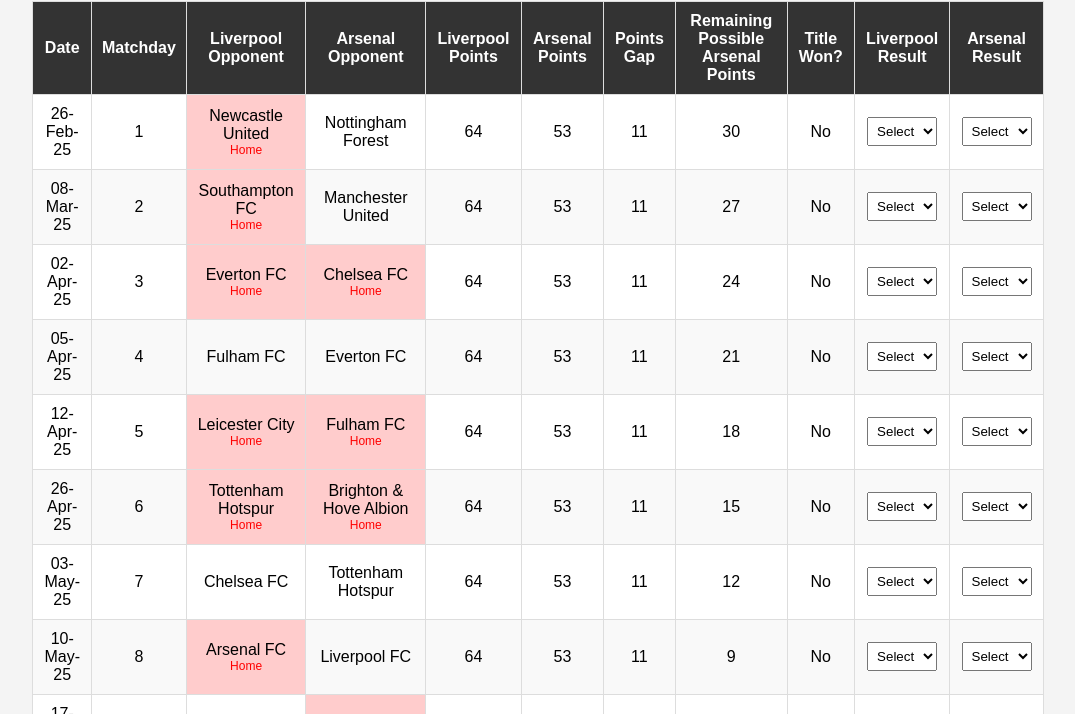
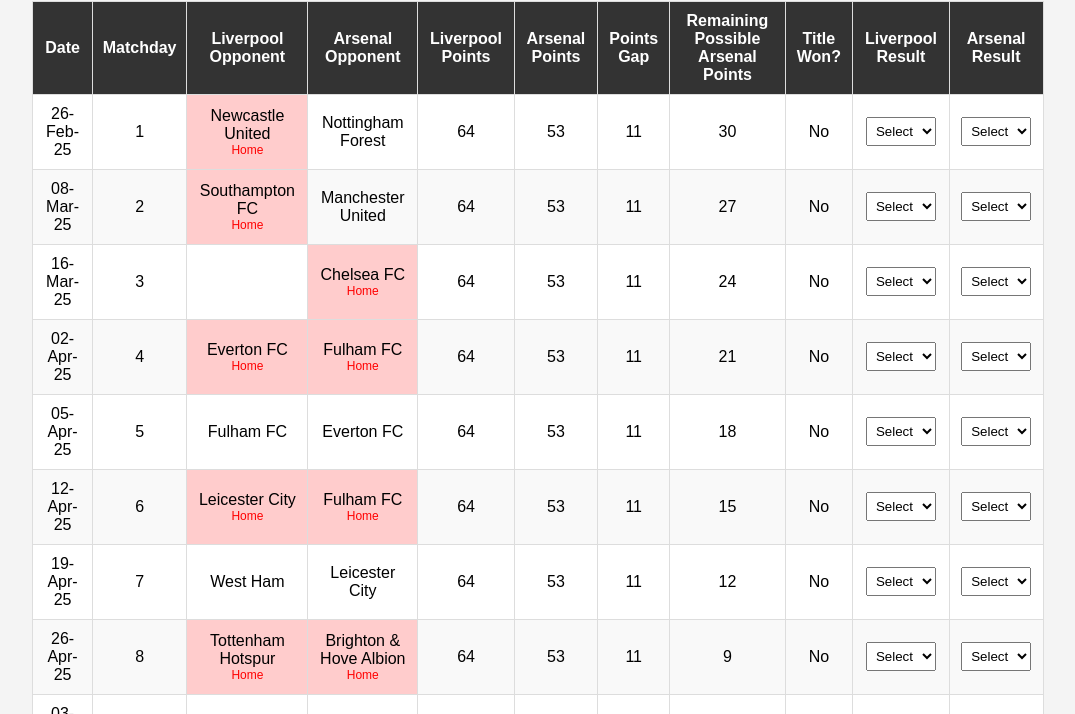
Before and after one commit to QizxZBAjyMKKp9PQ14N9/premier-league-tracker-liverpool-title, a plain HTML site: page index.html in a window 1280 px wide. Shown: the part 67-781 px from the top of the page, without its empty margins (102-1177 px from the left). Drawn offline with Linux system fonts and the light colour scheme.

Commit message:
Update index.html

```diff
--- a/index.html
+++ b/index.html
@@ -109,6 +109,21 @@
             const matches = [
                 ["26-Feb-25", "Newcastle United", "Nottingham Forest"],
                 ["08-Mar-25", "Southampton FC", "Manchester United"],
+                ["16-Mar-25", "", "Chelsea FC"],
+                ["02-Apr-25", "Everton FC", "Fulham FC"],
+                ["05-Apr-25", "Fulham FC", "Everton FC"],
+                ["12-Apr-25", "Leicester City", "Fulham FC"],
+                ["19-Apr-25", "West Ham", "Leicester City"],
+                ["26-Apr-25", "Tottenham Hotspur", "Brighton & Hove Albion"],
+                ["03-May-25", "Chelsea FC", "Tottenham Hotspur"],
+                ["10-May-25", "Arsenal FC", "Liverpool FC"],
+                ["17-May-25", "Brighton & Hove Albion", "Ipswich Town"],
+                ["25-May-25", "Crystal Palace", "Southampton FC"]
+                ["16-Mar-25", "", "Chelsea FC"],
+                ["02-Apr-25", "Everton FC", "Fulham FC"],
+                ["19-Apr-25", "West Ham", "Leicester City"],
+                ["26-Feb-25", "Newcastle United", "Nottingham Forest"],
+                ["08-Mar-25", "Southampton FC", "Manchester United"],
                 ["02-Apr-25", "Everton FC", "Chelsea FC"],
                 ["05-Apr-25", "Fulham FC", "Everton FC"],
                 ["12-Apr-25", "Leicester City", "Fulham FC"],
```
